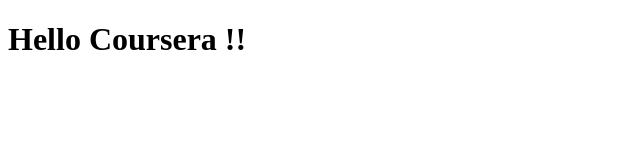
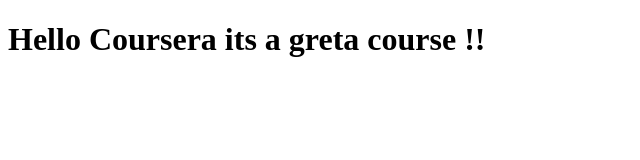
Before and after one commit to hamza22295/coursera-test, a plain HTML site: page site/index.html in a window 1280 px wide. Shown: the whole page, without its empty margins (0-640 px from the left). Drawn offline with Linux system fonts and the light colour scheme.

Commit message:
Small Changes

```diff
--- a/site/index.html
+++ b/site/index.html
@@ -1,9 +1,9 @@
 <!DOCTYPE html>
 <html>
 <head>
-	<title>Hello Coursera !!</title>
+	<title>Hello Coursera its a great course !!</title>
 </head>
 <body>
-<h1>Hello Coursera !!</h1>
+<h1>Hello Coursera its a greta course !!</h1>
 </body>
 </html>
```
